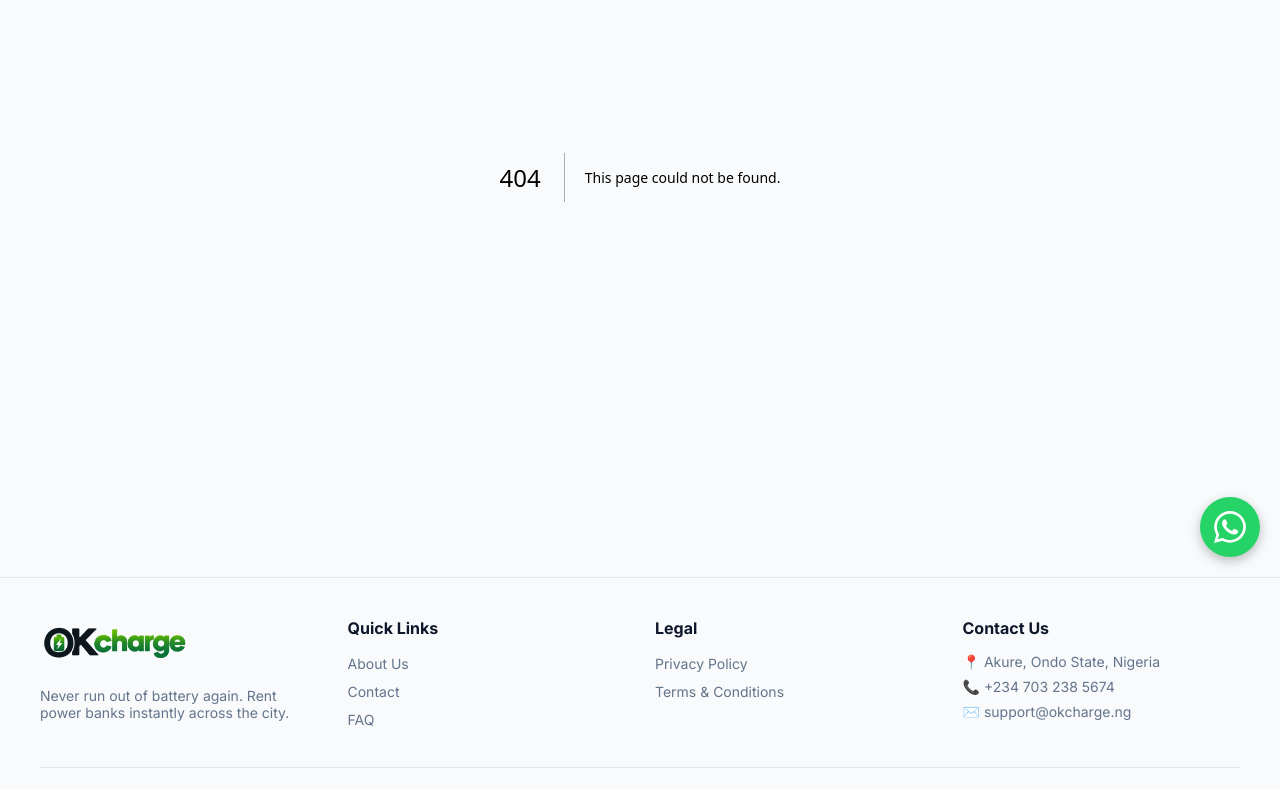
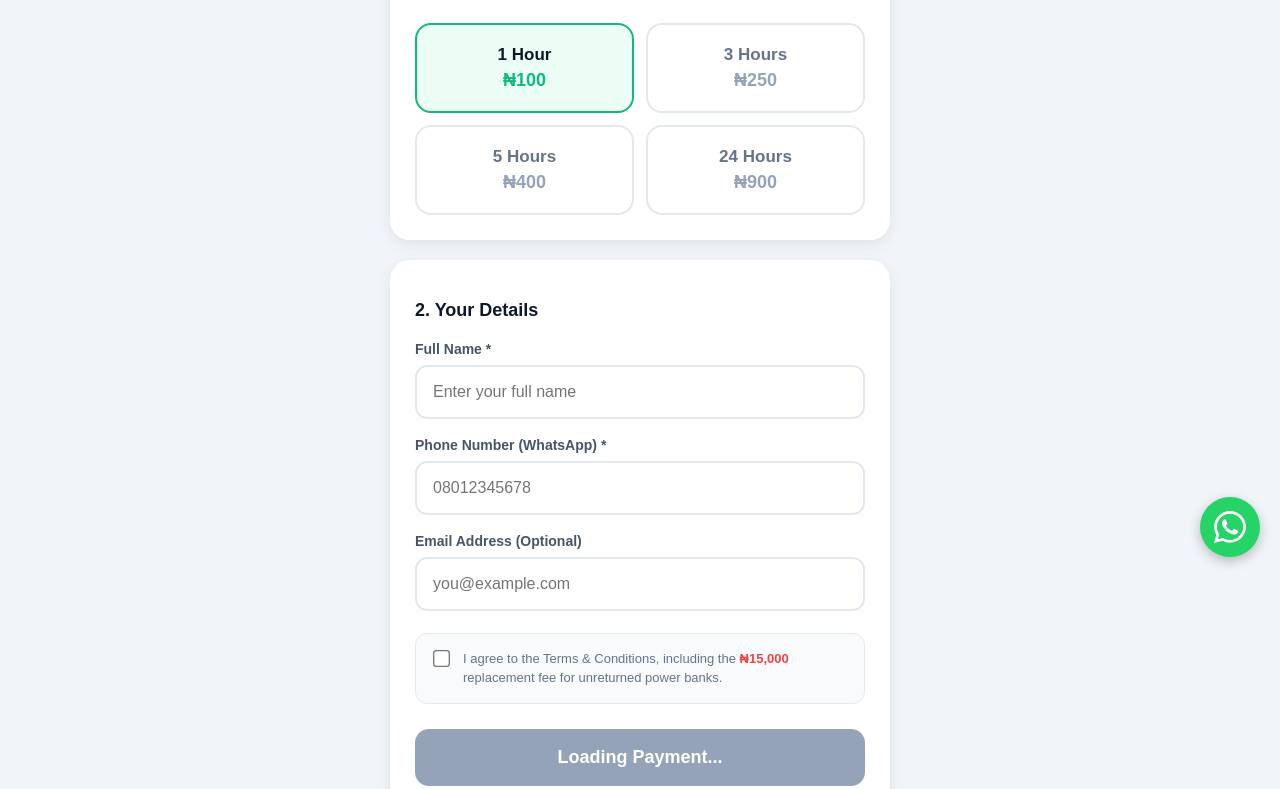
Before and after one commit to okivictor01-bit/OKcharge-, a Next.js app: page /rent in a window 1280 px wide. Before the commit this address had no page. Shown: the part 223-1012 px from the top of the page. Built offline with nearby package versions, Linux system fonts and the light colour scheme.

Commit message:
Create page.tsx

```diff
--- /dev/null
+++ b/app/rent/page.tsx
@@ -0,0 +1,158 @@
+"use client";
+
+import { useState, useEffect } from "react";
+import { supabase } from "@/lib/supabase";
+import { useRouter } from "next/navigation";
+
+export default function RentPage() {
+  const router = useRouter();
+  const [duration, setDuration] = useState("1");
+  const [formData, setFormData] = useState({ name: "", phone: "", email: "" });
+  const [agreeTerms, setAgreeTerms] = useState(false);
+  const [loading, setLoading] = useState(false);
+  const [paystackReady, setPaystackReady] = useState(false);
+  const [selectedDuration, setSelectedDuration] = useState("1");
+
+  const prices: Record<string, number> = { "1": 100, "3": 250, "5": 400, "24": 900 };
+  const currentPrice = prices[duration] || 100;
+
+  useEffect(() => {
+    let attempts = 0;
+    const script = document.createElement("script");
+    script.src = "https://js.paystack.co/v1/inline.js";
+    script.async = true;
+    script.onload = () => {
+      const checkReady = setInterval(() => {
+        attempts++;
+        if ((window as any).PaystackPop) {
+          setPaystackReady(true);
+          clearInterval(checkReady);
+        } else if (attempts >= 20) {
+          clearInterval(checkReady);
+        }
+      }, 500);
+    };
+    document.body.appendChild(script);
+    return () => {
+      if (document.body.contains(script)) document.body.removeChild(script);
+    };
+  }, []);
+
+  const handleCheckout = async (e: React.FormEvent) => {
+    e.preventDefault();
+    if (!agreeTerms) { alert("Please agree to the Terms & Conditions."); return; }
+    if (!formData.name || !formData.phone) { alert("Please fill in all required fields."); return; }
+    if (!paystackReady) { alert("Payment system is loading. Please wait."); return; }
+
+    setLoading(true);
+    const reference = `OKCHARGE_${Date.now()}_${Math.floor(Math.random() * 1000)}`;
+    const ticketCode = `TKT-${Math.floor(100000 + Math.random() * 900000)}`;
+    const currentFormData = { ...formData };
+    const currentPriceValue = currentPrice;
+    const currentDuration = duration;
+    const currentRouter = router;
+
+    function onPaymentSuccess(response: any) {
+      supabase.from("rentals").insert({
+        ticket_code: ticketCode,
+        customer_name: currentFormData.name,
+        customer_phone: currentFormData.phone,
+        duration_hours: parseInt(currentDuration),
+        amount_paid: currentPriceValue,
+        paystack_reference: response.reference,
+        status: "paid",
+        started_at: new Date().toISOString(),
+        revenue_split_owner: 50,
+        revenue_split_platform: 50,
+        power_bank_ownership_type: "okcharge"
+      }).select().single().then(({ data, error }) => {
+        if (error) {
+          alert(`Payment successful but save failed: ${error.message}\nTicket: ${ticketCode}`);
+          setLoading(false);
+          return;
+        }
+        setLoading(false);
+        currentRouter.push(`/rent/success?ref=${response.reference}&ticket=${ticketCode}`);
+      });
+    }
+
+    try {
+      const paystackPop = (window as any).PaystackPop;
+      if (!paystackPop || typeof paystackPop.setup !== "function") throw new Error("Paystack not loaded");
+
+      const handler = paystackPop.setup({
+        key: "pk_live_9dd06423b57f6a6f6927e3ea2e28a101baa01fba",
+        email: currentFormData.email || currentFormData.phone + "@okcharge.local",
+        amount: currentPriceValue * 100,
+        currency: "NGN",
+        ref: reference,
+        firstname: currentFormData.name.split(" ")[0],
+        lastname: currentFormData.name.split(" ").slice(1).join(" ") || "",
+        phone: currentFormData.phone,
+        metadata: {
+          custom_fields: [
+            { display_name: "Customer Name", variable_name: "customer_name", value: currentFormData.name },
+            { display_name: "Duration", variable_name: "duration", value: `${currentDuration} hour${currentDuration !== "1" ? "s" : ""}` },
+            { display_name: "Ticket Code", variable_name: "ticket_code", value: ticketCode }
+          ]
+        },
+        callback: onPaymentSuccess,
+        onClose: () => { setLoading(false); }
+      });
+
+      if (handler && typeof handler.openIframe === "function") handler.openIframe();
+      else throw new Error("Handler error");
+    } catch (error: any) {
+      setLoading(false);
+      alert("Payment error: " + error.message);
+    }
+  };
+
+  return (
+    <main style={{ fontFamily: "sans-serif", backgroundColor: "#f1f5f9", minHeight: "100vh", paddingBottom: "120px" }}>
+      <div style={{ background: "linear-gradient(135deg, #0f172a, #1e293b)", color: "white", padding: "30px 20px", textAlign: "center", borderBottomLeftRadius: "30px", borderBottomRightRadius: "30px" }}>
+        <div style={{ fontSize: "40px", marginBottom: "10px" }}>🔋</div>
+        <h1 style={{ margin: 0, fontSize: "24px", fontWeight: "700" }}>Complete Your Rental</h1>
+      </div>
+
+      <div style={{ maxWidth: "500px", margin: "0 auto", padding: "20px" }}>
+        <div style={{ backgroundColor: "white", padding: "25px", borderRadius: "20px", marginBottom: "20px", boxShadow: "0 4px 15px rgba(0,0,0,0.08)" }}>
+          <h2 style={{ fontSize: "18px", fontWeight: "700", color: "#0f172a", marginBottom: "20px" }}>1. Choose Duration</h2>
+          <div style={{ display: "grid", gridTemplateColumns: "1fr 1fr", gap: "12px" }}>
+            {Object.entries(prices).map(([time, price]) => (
+              <button key={time} onClick={() => { setDuration(time); setSelectedDuration(time); }}
+                style={{ padding: "20px 15px", borderRadius: "16px", border: selectedDuration === time ? "2px solid #10b981" : "2px solid #e2e8f0", backgroundColor: selectedDuration === time ? "#ecfdf5" : "white", cursor: "pointer" }}>
+                <div style={{ fontWeight: "700", color: selectedDuration === time ? "#0f172a" : "#64748b", fontSize: "17px", marginBottom: "5px" }}>{time} Hour{time !== "1" ? "s" : ""}</div>
+                <div style={{ color: selectedDuration === time ? "#10b981" : "#94a3b8", fontWeight: "800", fontSize: "18px" }}>₦{price}</div>
+              </button>
+            ))}
+          </div>
+        </div>
+
+        <form onSubmit={handleCheckout} style={{ backgroundColor: "white", padding: "25px", borderRadius: "20px", boxShadow: "0 4px 15px rgba(0,0,0,0.08)" }}>
+          <h2 style={{ fontSize: "18px", fontWeight: "700", color: "#0f172a", marginBottom: "20px" }}>2. Your Details</h2>
+
+          <label style={{ display: "block", marginBottom: "8px", fontWeight: "600", fontSize: "14px", color: "#475569" }}>Full Name *</label>
+          <input type="text" required placeholder="Enter your full name" value={formData.name} onChange={(e) => setFormData({ ...formData, name: e.target.value })} style={{ width: "100%", padding: "16px", marginBottom: "18px", border: "2px solid #e2e8f0", borderRadius: "12px", fontSize: "16px", boxSizing: "border-box" }} />
+
+          <label style={{ display: "block", marginBottom: "8px", fontWeight: "600", fontSize: "14px", color: "#475569" }}>Phone Number (WhatsApp) *</label>
+          <input type="tel" required placeholder="08012345678" value={formData.phone} onChange={(e) => setFormData({ ...formData, phone: e.target.value })} style={{ width: "100%", padding: "16px", marginBottom: "18px", border: "2px solid #e2e8f0", borderRadius: "12px", fontSize: "16px", boxSizing: "border-box" }} />
+
+          <label style={{ display: "block", marginBottom: "8px", fontWeight: "600", fontSize: "14px", color: "#475569" }}>Email Address (Optional)</label>
+          <input type="email" placeholder="you@example.com" value={formData.email} onChange={(e) => setFormData({ ...formData, email: e.target.value })} style={{ width: "100%", padding: "16px", marginBottom: "22px", border: "2px solid #e2e8f0", borderRadius: "12px", fontSize: "16px", boxSizing: "border-box" }} />
+
+          <div style={{ display: "flex", alignItems: "flex-start", gap: "12px", marginBottom: "25px", padding: "15px", backgroundColor: "#f8fafc", borderRadius: "12px", border: "1px solid #e2e8f0" }}>
+            <input type="checkbox" id="terms" checked={agreeTerms} onChange={(e) => setAgreeTerms(e.target.checked)} style={{ marginTop: "3px", transform: "scale(1.3)", accentColor: "#10b981" }} required />
+            <label htmlFor="terms" style={{ fontSize: "13px", color: "#64748b", lineHeight: "1.5", cursor: "pointer" }}>
+              I agree to the Terms & Conditions, including the <strong style={{ color: "#ef4444" }}>₦15,000</strong> replacement fee for unreturned power banks.
+            </label>
+          </div>
+
+          <button type="submit" disabled={loading || !paystackReady} style={{ width: "100%", padding: "18px", background: loading || !paystackReady ? "#94a3b8" : "linear-gradient(135deg, #10b981, #059669)", color: "white", border: "none", borderRadius: "14px", fontSize: "18px", fontWeight: "700", cursor: loading || !paystackReady ? "not-allowed" : "pointer" }}>
+            {loading ? "Processing..." : !paystackReady ? "Loading Payment..." : `Pay ₦${currentPrice} & Rent Now`}
+          </button>
+        </form>
+      </div>
+    </main>
+  );
+}
```
